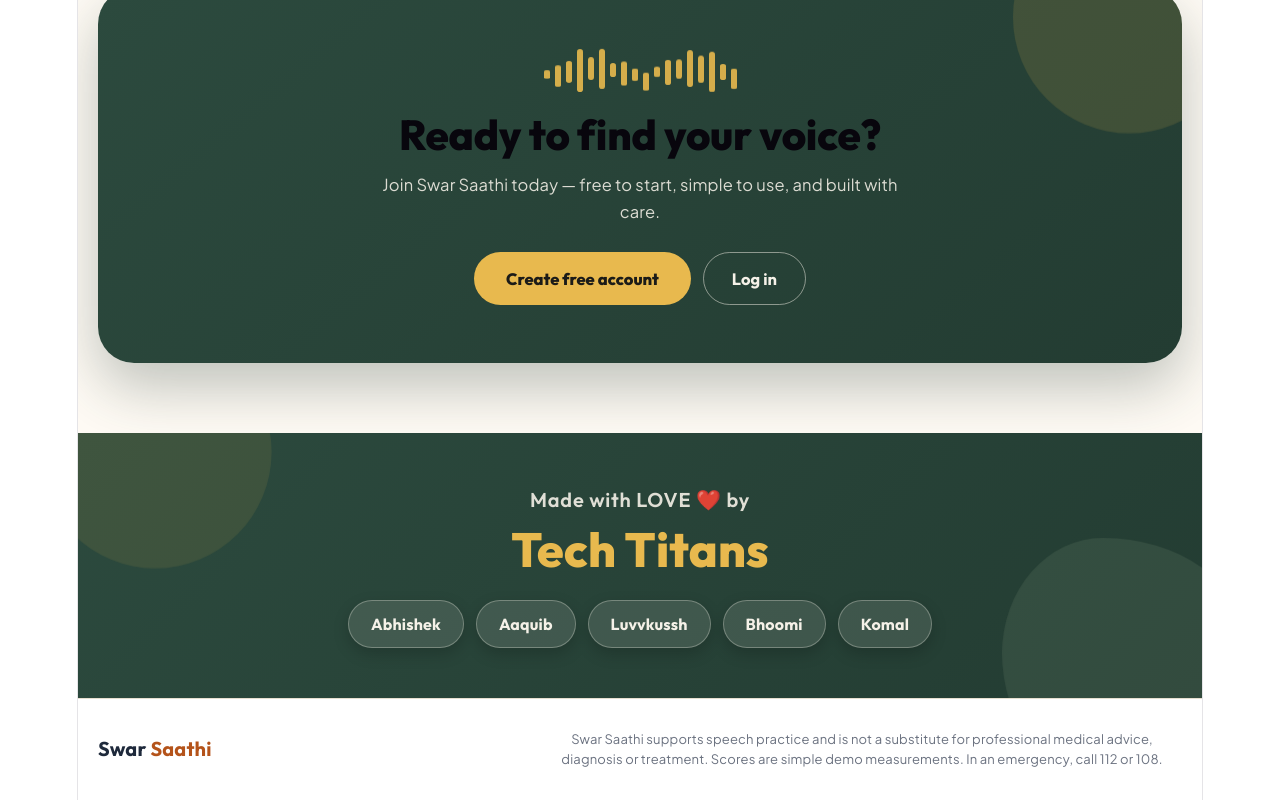
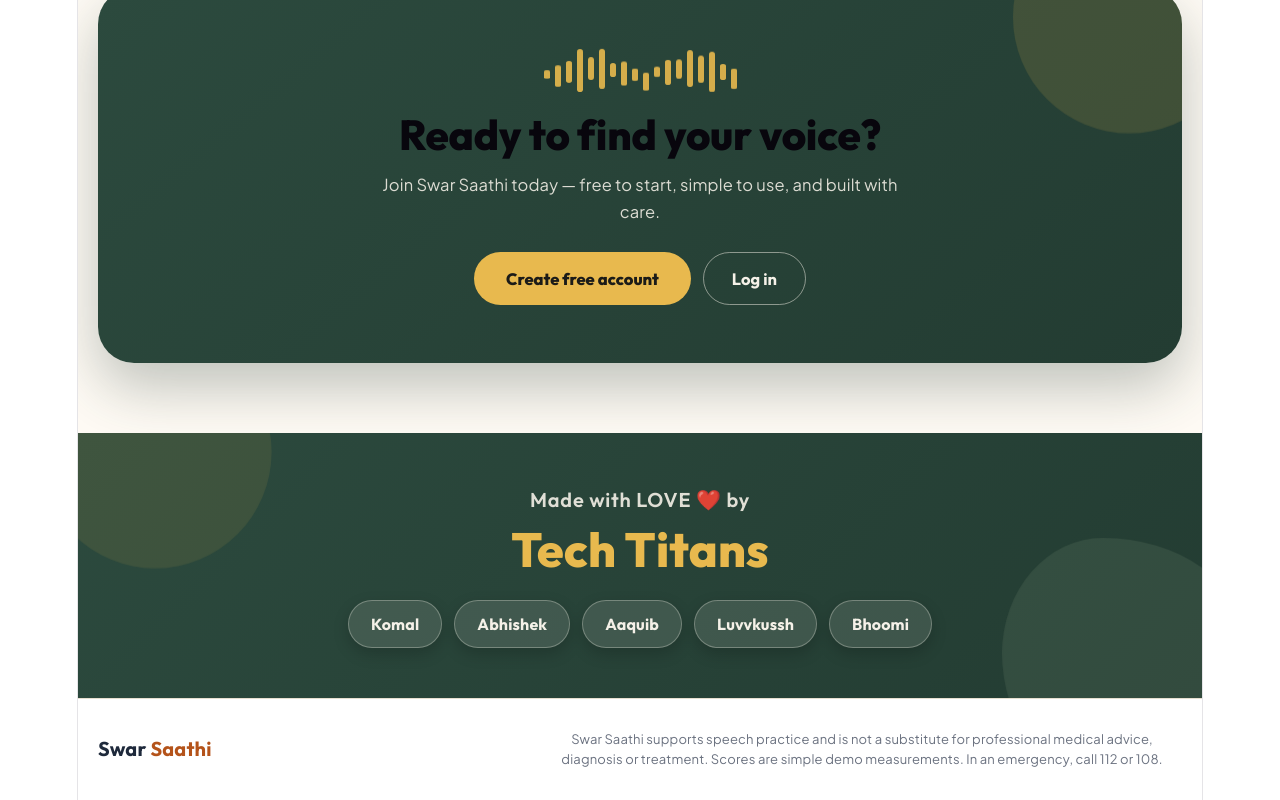
Before and after one commit to abhishektech67/swar-saathi-frontend, a React (Vite) app: page / in a window 1280 px wide. Shown: the part 3459-4259 px from the top of the page. Built offline with nearby package versions, Linux system fonts and the light colour scheme.

Commit message:
Update frontend

```diff
--- a/src/LandingPage.jsx
+++ b/src/LandingPage.jsx
@@ -348,7 +348,7 @@ function FinalCta({ onGetStarted, onLogin }) {
   );
 }
 
-const TEAM = ["Abhishek", "Aaquib", "Luvvkussh", "Bhoomi", "Komal"];
+const TEAM = ["Komal", "Abhishek", "Aaquib", "Luvvkussh", "Bhoomi"];
 
 function Credits() {
   return (
```
